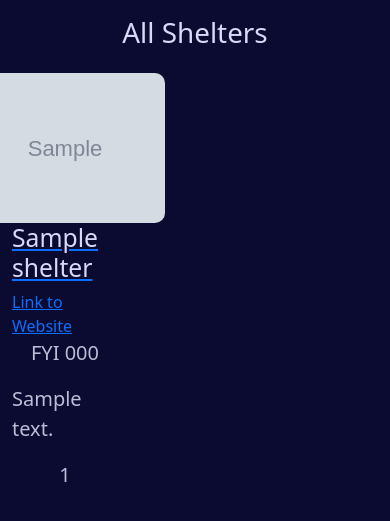
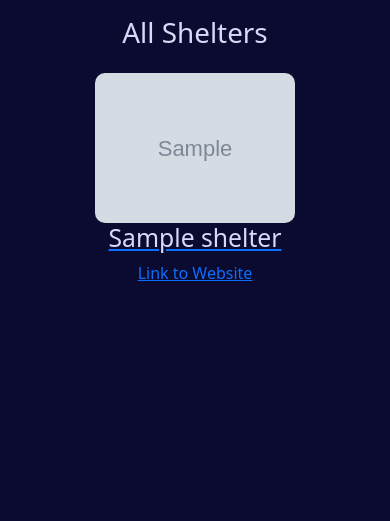
Before and after one commit to LlewBach/virtual-shelter, a Django app: page /shelters/ in a window 390 px wide. Shown: the part 58-579 px from the top of the page. Run offline with Django 5.2, Linux system fonts and the light colour scheme; tables that the repository leaves empty hold one stand-in row (values such as "Sample post"); grey boxes marked "Sample" are stand-in pictures; some libraries are stand-ins or nearby versions.

Commit message:
Make All Shelters page responsive

```diff
--- a/shelters/templates/shelters/view_shelters.html
+++ b/shelters/templates/shelters/view_shelters.html
@@ -6,19 +6,16 @@
 <div class="container mb-4">
   <div class="row">
     {% for shelter in shelters %}
-    <div class="col-4 d-flex flex-column align-items-center">
+    <div class="col-md-4 d-flex flex-column align-items-center">
       {% if shelter.image %}
       <a href="{% url 'shelter_profile' shelter.id %}">
         <img src="{{ shelter.image.url }}" alt="Image of {{ shelter.name }}" style="width:200px; height:auto;">
       </a>
       {% endif %}
       <a href="{% url 'shelter_profile' shelter.id %}">
-        <h2>{{ shelter.name }}</h2>
+        <h2 class="text-center">{{ shelter.name }}</h2>
       </a>
       <a href="{{ shelter.website }}" target="_blank">Link to Website</a>
-      <p>FYI {{ shelter.registration_number }}</p>
-      <p>{{ shelter.description }}</p>
-      <p>{{ shelter.id }}</p>
     </div>
     {% empty %}
     <h3 class="text-center">No shelters registered</h3>
```
